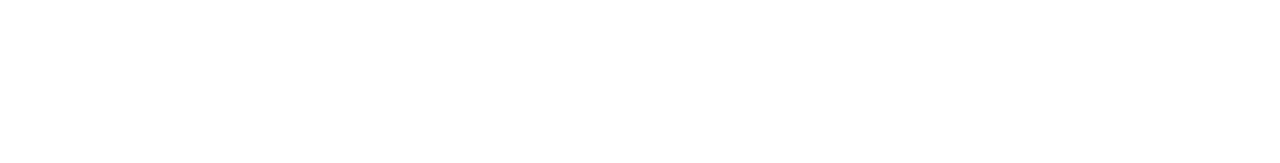
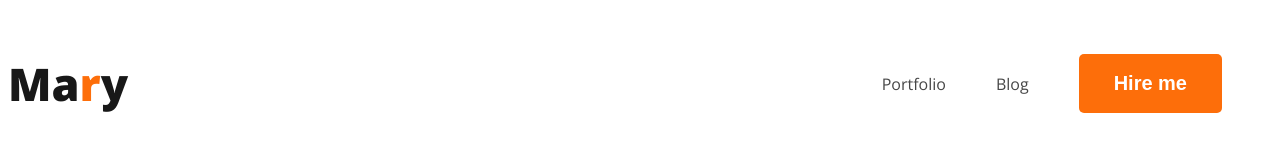
Before and after one commit to SDNATH-Git/Milestone01-protfolio-websit, a plain HTML site: page index.html in a window 1280 px wide. Drawn offline with nearby package versions, Linux system fonts and the light colour scheme.

Commit message:
added nav

```diff
--- a/index.html
+++ b/index.html
@@ -4,9 +4,23 @@
     <meta charset="UTF-8">
     <meta name="viewport" content="width=device-width, initial-scale=1.0">
     <title>Web Developer Websit</title>
+
+    <link rel="preconnect" href="https://fonts.googleapis.com">
+<link rel="preconnect" href="https://fonts.gstatic.com" crossorigin>
+<link href="https://fonts.googleapis.com/css2?family=Open+Sans:wght@400;700;800&display=swap" rel="stylesheet">
+
+    <link rel="stylesheet" href="./style/portfolio.css">
 </head>
 <body>
     <header>
+        <nav>
+            <h3 class="nav-title">Ma<span class="text-primary">r</span>y</h3>
+            <ul>
+                <li><a href="Portfolio">Portfolio</a></li>
+                <li><a href="Blog">Blog</a></li>
+               <li><button class="text-btn">Hire me</button></li>
+            </ul>
+        </nav>
 
     </header>
     <main>
--- /dev/null
+++ b/style/portfolio.css
@@ -0,0 +1,39 @@
+/* common shared style */
+body{
+    font-family: 'Open Sans', sans-serif;
+}
+/* nav style */
+nav{
+    display: flex;
+    align-items: center;
+    justify-content: space-between;
+}
+nav>ul{
+    display: flex;
+    align-items: center;
+}
+nav li{
+    list-style: none;
+    margin-right: 50px;
+}
+.nav-title{
+    color: #181818;
+    font-size: 45px;
+    font-weight: 800;
+}
+.text-primary{
+    color: #FD6E0A;
+}
+nav a{
+    text-decoration: none;
+    color: #474747;
+}
+.text-btn{
+    border-radius: 5px;
+    background: #FD6E0A;
+    border: 0px;
+    color: white;
+    font-size: 20px;
+    font-weight: 700;
+    padding: 18px 35px;
+}
```
